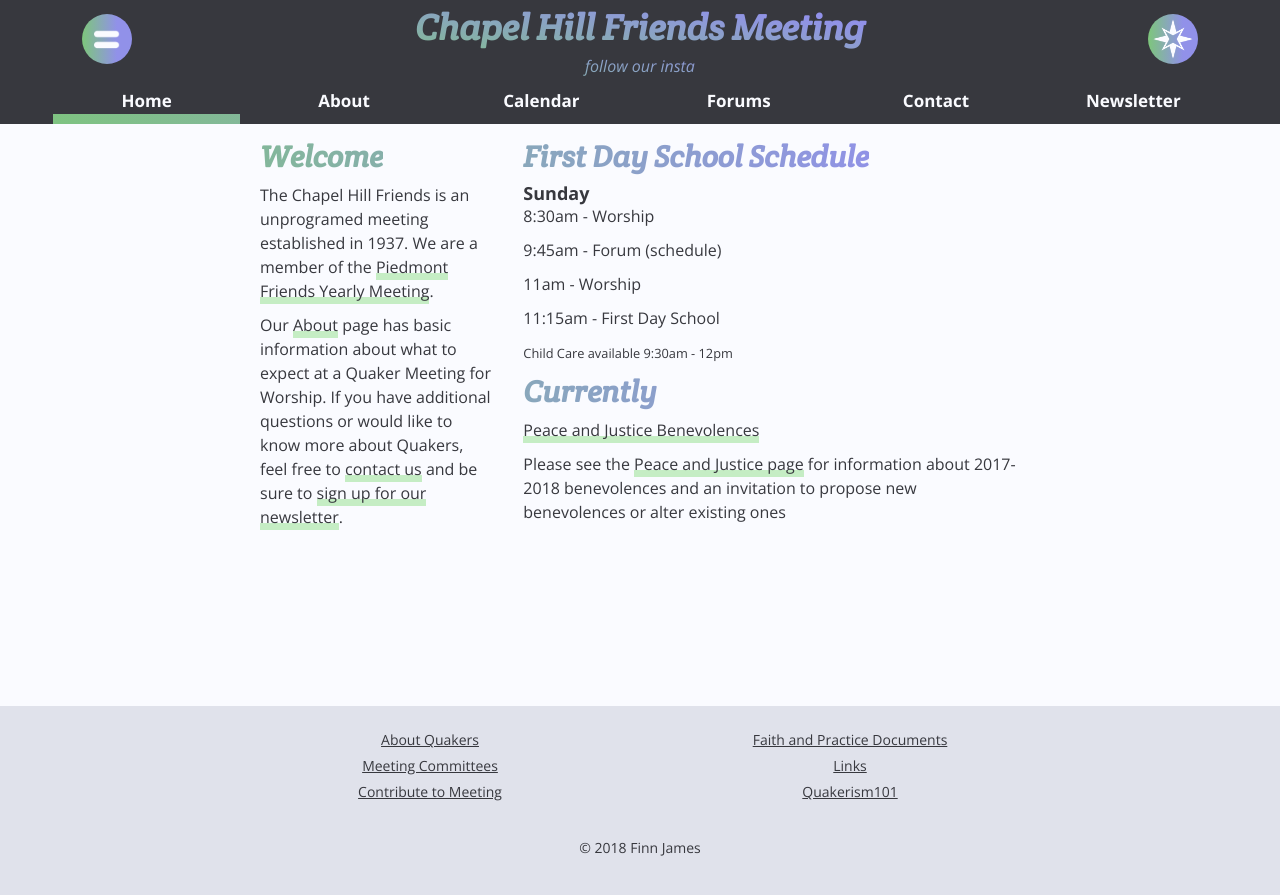
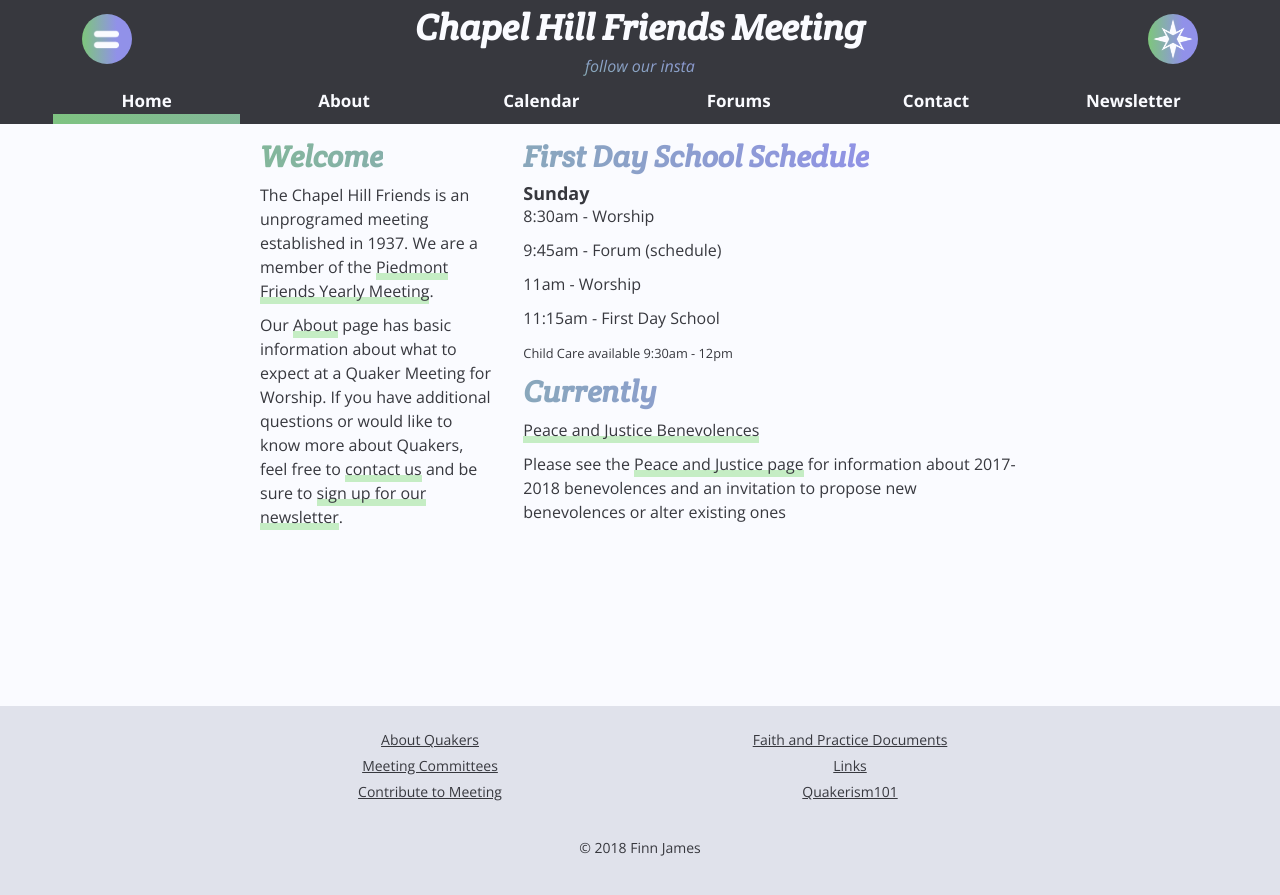
Before and after one commit to finnjames/radiolevity.com, a Jekyll site: the page built from pages/index.md, in a window 1280 px wide. Shown: the top 895 px of the page. Built offline with Jekyll 4.4.1, drawn with Linux system fonts in a browser that asks for light colours.

Commit message:
removed title gradient

```diff
--- a/_sass/main.scss
+++ b/_sass/main.scss
@@ -97,7 +97,7 @@
   font-size: 2em;
   color: $color2;
   text-align: center;
-  @include gradient-text();
+  // @include gradient-text();
   // text-shadow: $shadoweffect2;
 }
 
```
Also changed, not shown: 2 other files.
